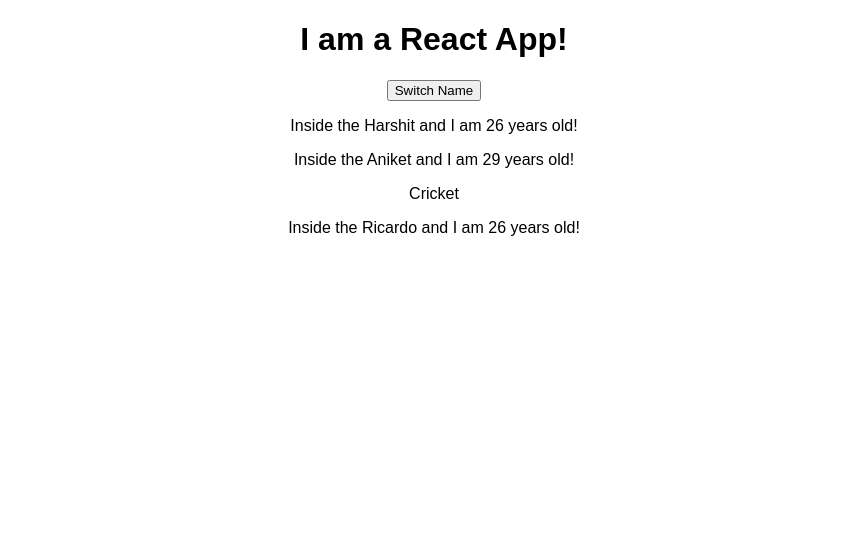
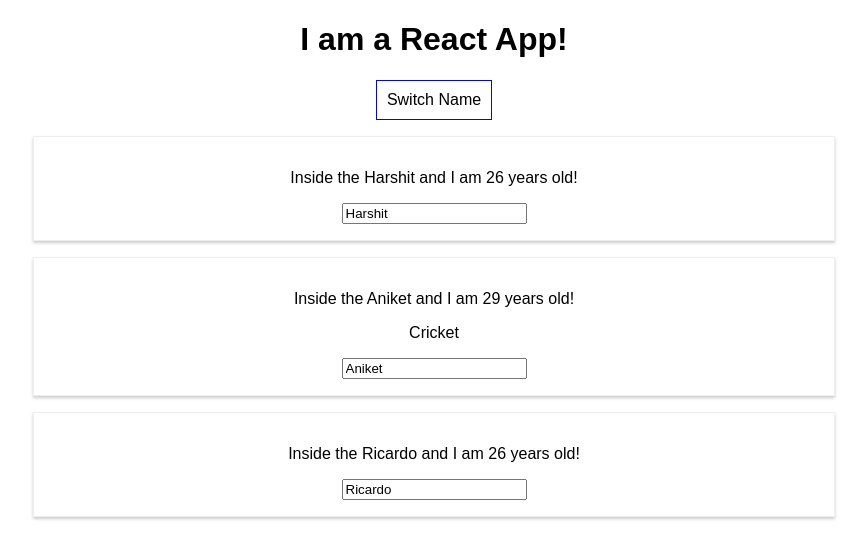
Before and after one commit to harry101491/new-react-app, a React (Create React App) app: page / in a window 1280 px wide. Shown: the top 558 px of the page, without its empty margins (206-1073 px from the left). Built offline with nearby package versions, Linux system fonts and the light colour scheme; the HTML template or start-up script is replaced by a standard one.

Commit message:
feat(adding the react test)

```diff
--- a/src/App.js
+++ b/src/App.js
@@ -21,26 +21,89 @@
     ]
   };
 
-  switchNameHandler = () => {
+  switchNameHandler = (newName) => {
     console.log("Inside the Switch Name Handler");
+    // DO NOT Attempt to DO this No Direct Mutation this.state.persons[0].name = "Pareek";
+    this.setState({
+      persons: [
+        {
+          name: newName,
+          age: 26
+        },
+        {
+          name: "Aniket",
+          age: 29,
+          hobbies: "Cricket"
+        },
+        {
+          name: "Ricardo",
+          age: 27
+        }
+      ]
+    });
+  }
+
+  nameChangedHandler = (event) => {
+    console.log("Inside the change of the event");
+    this.setState({
+      persons: [
+        {
+          name: event.target.value,
+          age: 26
+        },
+        {
+          name: "Aniket",
+          age: 29,
+          hobbies: "Cricket"
+        },
+        {
+          name: "Ricardo",
+          age: 27
+        }
+      ]
+    });
   }
 
   render() {
+
+    const style = {
+      backgroundColor: "white",
+      font: "inherit",
+      border: "1px solid blue",
+      padding: "10px"
+    };
+
     return (
       <div className="App">
         <h1>
           I am a React App!
         </h1>
         <button
-          onClick={ this.switchNameHandler }
+          style={ style }
+          onClick={ this.switchNameHandler.bind(this, "Pareek") }
+          //onClick={ () => this.switchNameHandler("Pareek") }
         >
           Switch Name
         </button>
-        <Person name={ this.state.persons[0].name } age={ this.state.persons[0].age } />
-        <Person name={ this.state.persons[1].name } age={ this.state.persons[1].age } >
+        <Person
+          name={ this.state.persons[0].name }
+          age={ this.state.persons[0].age }
+          changed={ this.nameChangedHandler }
+        />
+        <Person
+          name={ this.state.persons[1].name }
+          age={ this.state.persons[1].age }
+          click={ this.switchNameHandler.bind(this, "Pareek!!") }
+          // Inefficient click={ () => this.switchNameHandler("Pareek!!") }
+          changed={ this.nameChangedHandler }
+        >
           { this.state.persons[1].hobbies }
         </Person>
-        <Person name={ this.state.persons[2].name } age={ this.state.persons[2].age } />
+        <Person
+          name={ this.state.persons[2].name }
+          age={ this.state.persons[2].age }
+          changed={ this.nameChangedHandler }
+        />
       </div>
     );
   }
--- /dev/null
+++ b/src/Person/Person.css
@@ -0,0 +1,7 @@
+.Person {
+    width: 60%;
+    margin: 16px auto;
+    border: 1px solid #eee;
+    box-shadow: 0 2px 3px #ccc;
+    padding: 16px;
+}
--- a/src/Person/Person.js
+++ b/src/Person/Person.js
@@ -1,14 +1,18 @@
 import React from "react";
+import "./Person.css";
 
 const Person = (props) => {
     return (
-        <div>
-            <p>
+        <div className="Person">
+            <p
+                onClick={ props.click }
+            >
                 Inside the { props.name } and I am { props.age } years old!
             </p>
             <p>
                 { props.children }
             </p>
+            <input type="text" onChange={ props.changed } value={ props.name }/>
         </div>
     );
 };
```
